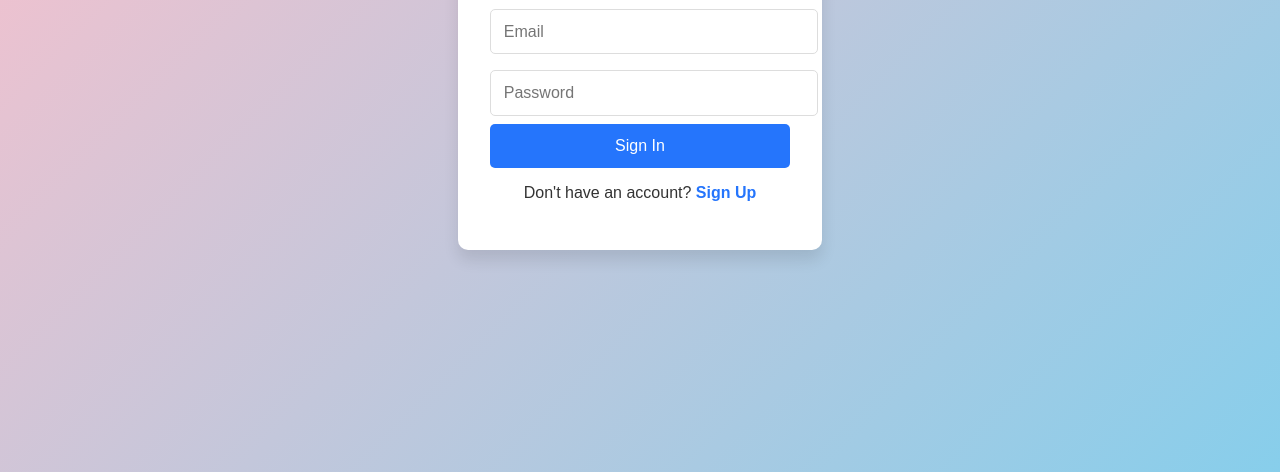
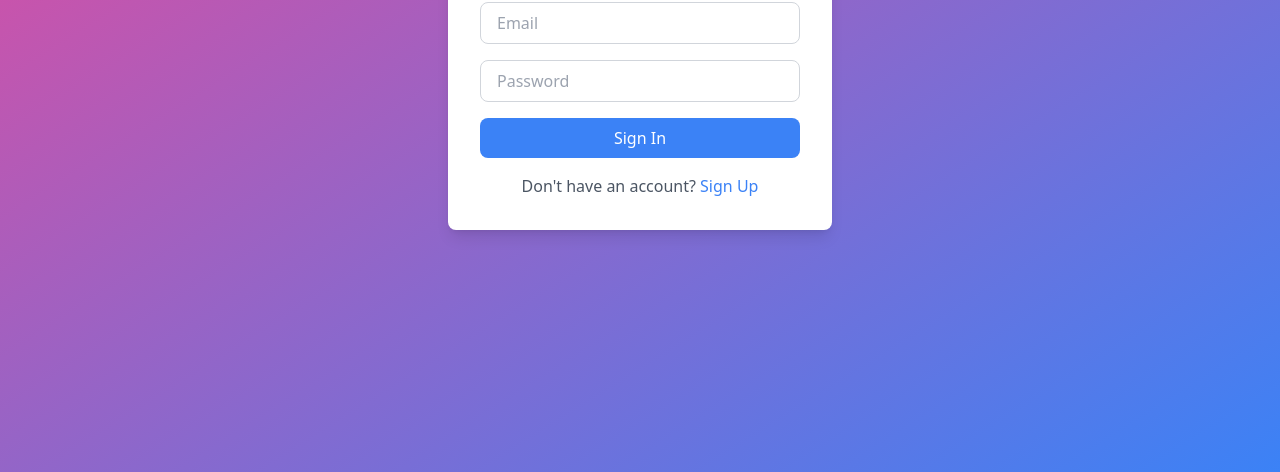
Before and after one commit to lowellstave/pipeline, a plain HTML site: page signin.html in a window 1280 px wide. Shown: the part 328-800 px from the top of the page. Drawn offline with nearby package versions, Linux system fonts and the light colour scheme.

Commit message:
deploy: 4c0117389a26dce1665411eaf5088dd9acb613d9

```diff
--- a/signin.html
+++ b/signin.html
@@ -4,84 +4,17 @@
   <meta charset="UTF-8">
   <meta name="viewport" content="width=device-width, initial-scale=1.0">
   <title>Sign In</title>
+  <script src="https://cdn.tailwindcss.com"></script>
 </head>
-<style>
-
-    /* General styling */
-    body {
-      font-family: Arial, sans-serif;
-      display: flex;
-      justify-content: center;
-      align-items: center;
-      height: 100vh;
-      margin: 0;
-      background: linear-gradient(135deg, pink, skyblue);
-      color: #fff;
-    }
-
-    .container {
-      background: #ffffff;
-      color: #333;
-      padding: 2rem;
-      border-radius: 10px;
-      box-shadow: 0 10px 15px rgba(0, 0, 0, 0.1);
-      text-align: center;
-      width: 300px;
-    }
-
-    h1 {
-      margin-bottom: 1rem;
-    }
-
-    input {
-      width: 100%;
-      padding: 0.8rem;
-      margin: 0.5rem 0;
-      border: 1px solid #ddd;
-      border-radius: 5px;
-      font-size: 1rem;
-    }
-
-    button {
-      width: 100%;
-      padding: 0.8rem;
-      background-color: #2575fc;
-      color: #fff;
-      border: none;
-      border-radius: 5px;
-      font-size: 1rem;
-      cursor: pointer;
-      transition: background 0.3s ease;
-    }
-
-    button:hover {
-      background-color: #1a5dcc;
-    }
-
-    p {
-      margin-top: 1rem;
-    }
-
-    a {
-      color: #2575fc;
-      text-decoration: none;
-      font-weight: bold;
-    }
-
-    a:hover {
-      text-decoration: underline;
-    }
-
-</style>
-<body>
-    <div class="container">
-  <h1>Sign In</h1>
-  <form id="signin-form">
-    <input type="email" id="signin-email" placeholder="Email" required>
-    <input type="password" id="signin-password" placeholder="Password" required>
-    <button type="submit">Sign In</button>
+<body class="flex items-center justify-center h-screen bg-gradient-to-br from-pink-500 to-blue-500">
+  <div class="bg-white text-gray-800 p-8 rounded-lg shadow-lg w-96">
+    <h1 class="text-2xl font-bold mb-6 text-center">Sign In</h1>
+    <form id="signin-form" class="space-y-4">
+      <input type="email" id="signin-email" placeholder="Email" required class="w-full px-4 py-2 border border-gray-300 rounded-lg focus:outline-none focus:ring-2 focus:ring-blue-500">
+      <input type="password" id="signin-password" placeholder="Password" required class="w-full px-4 py-2 border border-gray-300 rounded-lg focus:outline-none focus:ring-2 focus:ring-blue-500">
+      <button type="submit" class="w-full py-2 bg-blue-500 text-white rounded-lg hover:bg-blue-600 transition">Sign In</button>
     </form>
-  <p>Don't have an account? <a href="index.html">Sign Up</a></p>
+    <p class="mt-4 text-center text-gray-600">Don't have an account? <a href="index.html" class="text-blue-500 hover:underline">Sign Up</a></p>
   </div>
   <script type="module">
     import { initializeApp } from "https://www.gstatic.com/firebasejs/9.17.2/firebase-app.js";
@@ -96,7 +29,6 @@
       appId: "1:480608241476:web:e97ccc944ac6de0d1eb911",
       measurementId: "G-BWEHE9NVN2"
     };
-
 
     const app = initializeApp(firebaseConfig);
     const auth = getAuth(app);
```
Lines whose indentation alone changed are shown as unchanged.
